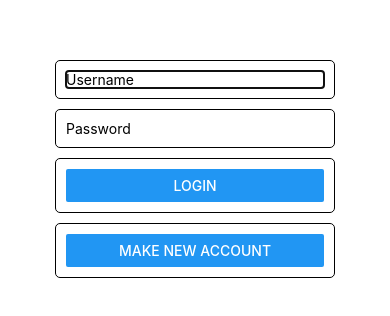
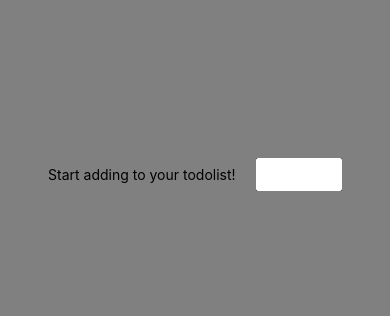
Before and after one commit to therealjohnwall1/todoApp, a React Native app: screen / in a window 390 px wide. Shown: the part 248-564 px from the top of the page. Built offline with nearby package versions, Linux system fonts and the light colour scheme.

Commit message:
final changes till not compleeted

```diff
--- a/App.tsx
+++ b/App.tsx
@@ -19,14 +19,15 @@ export default function App() {
     return (
       // adding the login page first
     <View style={styles.mainContainer}>
-       <Modal
+      {/* add modal when login requests are ready  */}
+       {/* <Modal
         visible = {displayLoginPage}
         onRequestClose={() => {
           console.log('User has logged in ');
           setdisplayLoginPage(!displayLoginPage);
         }}>
         <LoginPage setIsLoggedIn={setdisplayLoginPage}/>
-      </Modal>
+      </Modal> */}
 
         {tasks.length === 0 && <Text>Start adding to your todolist!</Text>}
         <View style = {styles.taskContainer}>
--- a/LoginPage.tsx
+++ b/LoginPage.tsx
@@ -2,7 +2,7 @@ import { StyleSheet, Text, View, Button, TextInput } from 'react-native';
 import React, {useRef, useState} from 'react';
 
 // temp for now, move to env later
-const local_host = "http://127.0.0.1:8000/"
+const localHost = "http://127.0.0.1:8000/"
 
 export default function LoginPage({setIsLoggedIn}:{setIsLoggedIn(isLoggedIn: boolean):void}){
     const usernameRef = useRef(null);
@@ -27,29 +27,30 @@ export default function LoginPage({setIsLoggedIn}:{setIsLoggedIn(isLoggedIn: boo
     // if makeNewAccount is 0 -> create user
     // else login existing user
 
-    const sendUserInfo = (makeNewAccount: number) =>{
-        const req = new XMLHttpRequest();
-        req.open('PUT', local_host + "edit_user" + makeNewAccount, true)
-        req.setRequestHeader('Content-Type', 'application/json');
-        const jsonData = {
-            name: username,
-            password: password
+1
+    async function sendUserInfo(makeNewAccount: number){
+        const data = {
+            "name": username,
+            "password": password
         }
-        const body = JSON.stringify(jsonData)
-        req.send(body)
 
-        req.onload = () => {
-            if(req.status === 200){
-                const response = JSON.parse(req.responseText)
-                console.log(response)
-                console.log("logging user in ");
-                //will allow user through page
-                setIsLoggedIn(true);
-            }
+        try{
+            const response = await fetch(
+                localHost + "/edit_user/" + makeNewAccount,
+                {
+                    method: "PUT",
+                    headers:{
+                        "Content-Type": "application/json",
+                    },
+                    body: JSON.stringify(data),
+                });
 
-            else{
-                console.error("Failed to log user in  ", req.status);
-            }
+            const result = await response.json();
+            console.log("Sent user info to backend", result);
+        }
+
+        catch (error) {
+            console.error("Error sending:", error);
         }
     }
 
@@ -83,8 +84,6 @@ export default function LoginPage({setIsLoggedIn}:{setIsLoggedIn(isLoggedIn: boo
         </View>
     )
 }
-
-
     const styles = StyleSheet.create({
         LoginPage:{
             flexDirection: 'column',
```
Also changed, not shown: RefreshButton.tsx (added, +37 -0 lines), 2 other files (tests, documents, lock files or other folders).
